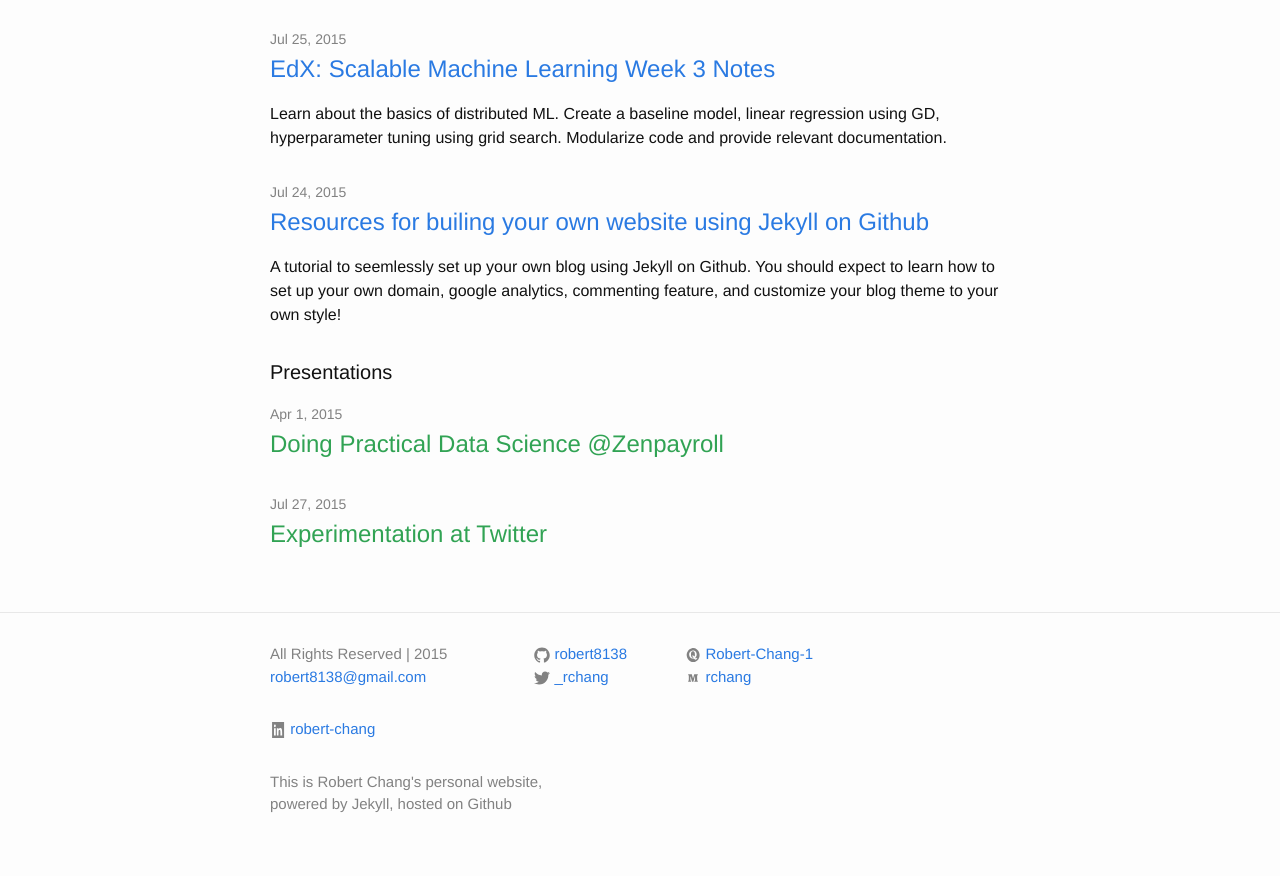
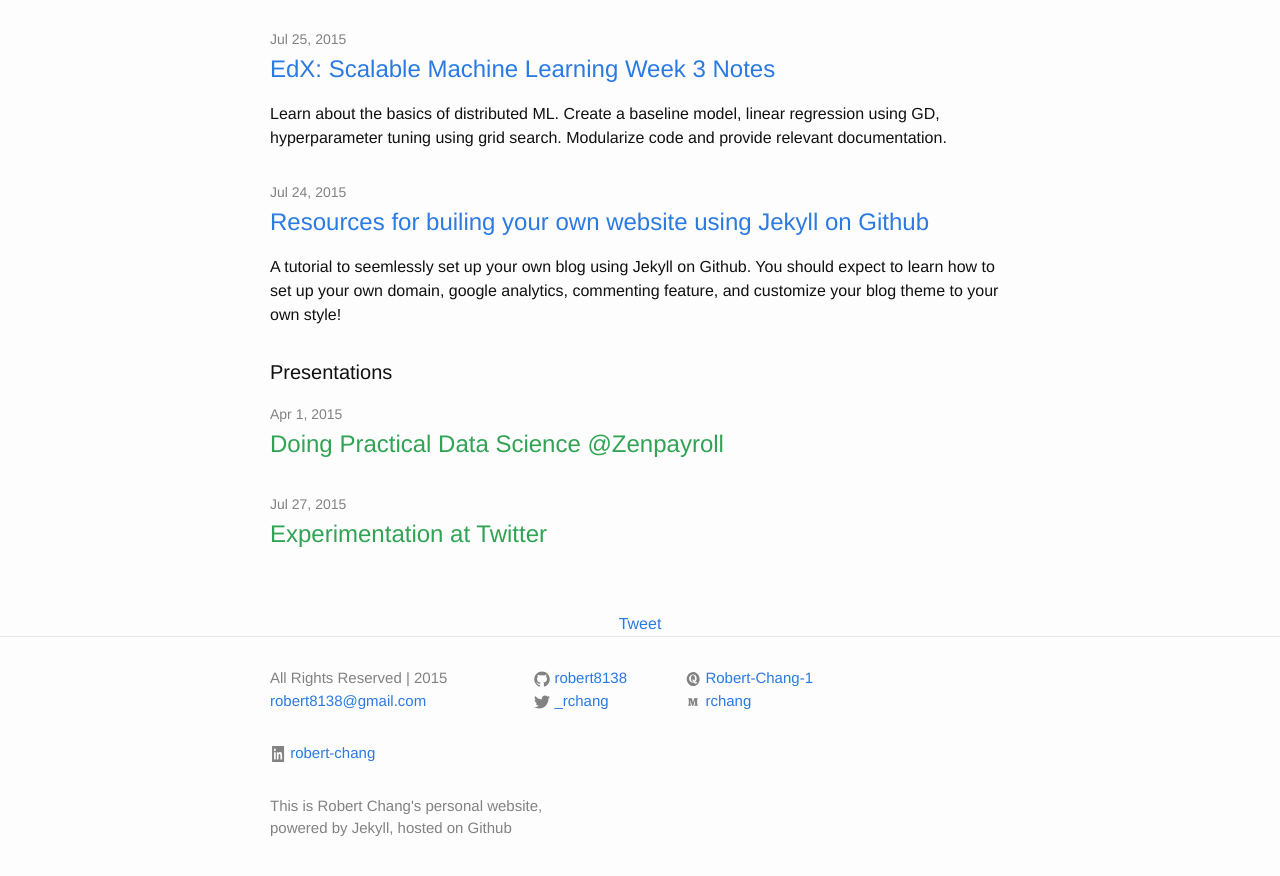
Before and after one commit to robert8138/robert8138.github.io, a Jekyll site: the page built from index.html, in a window 1280 px wide and 900 px high, scrolled down 1016 px. Shown: the top 876 px of the window. Built offline with Jekyll 4.4.1, drawn with Linux system fonts in a browser that asks for light colours; comment, search, counter and statistics services are not loaded.

Commit message:
Add Twitter Sharing Button in the end of a post

```diff
--- /dev/null
+++ b/_includes/sharing.html
@@ -0,0 +1,9 @@
+<div class="container">
+    <div class="row">
+        <div class="col-md-12" align="center">
+        <!-- Twitter -->
+        <a href="https://twitter.com/share" class="twitter-share-button" data-via="_rchang">Tweet</a>
+        <script>!function(d,s,id){var js,fjs=d.getElementsByTagName(s)[0],p=/^http:/.test(d.location)?'http':'https';if(!d.getElementById(id)){js=d.createElement(s);js.id=id;js.src=p+'://platform.twitter.com/widgets.js';fjs.parentNode.insertBefore(js,fjs);}}(document, 'script', 'twitter-wjs');</script>
+        </div>
+    </div>
+</div>
--- a/_layouts/default.html
+++ b/_layouts/default.html
@@ -11,6 +11,7 @@
         {{ content }}
       </div>
     </div>
+    {% include sharing.html %}
     {% include comments.html %}
     {% include footer.html %}
 
```
